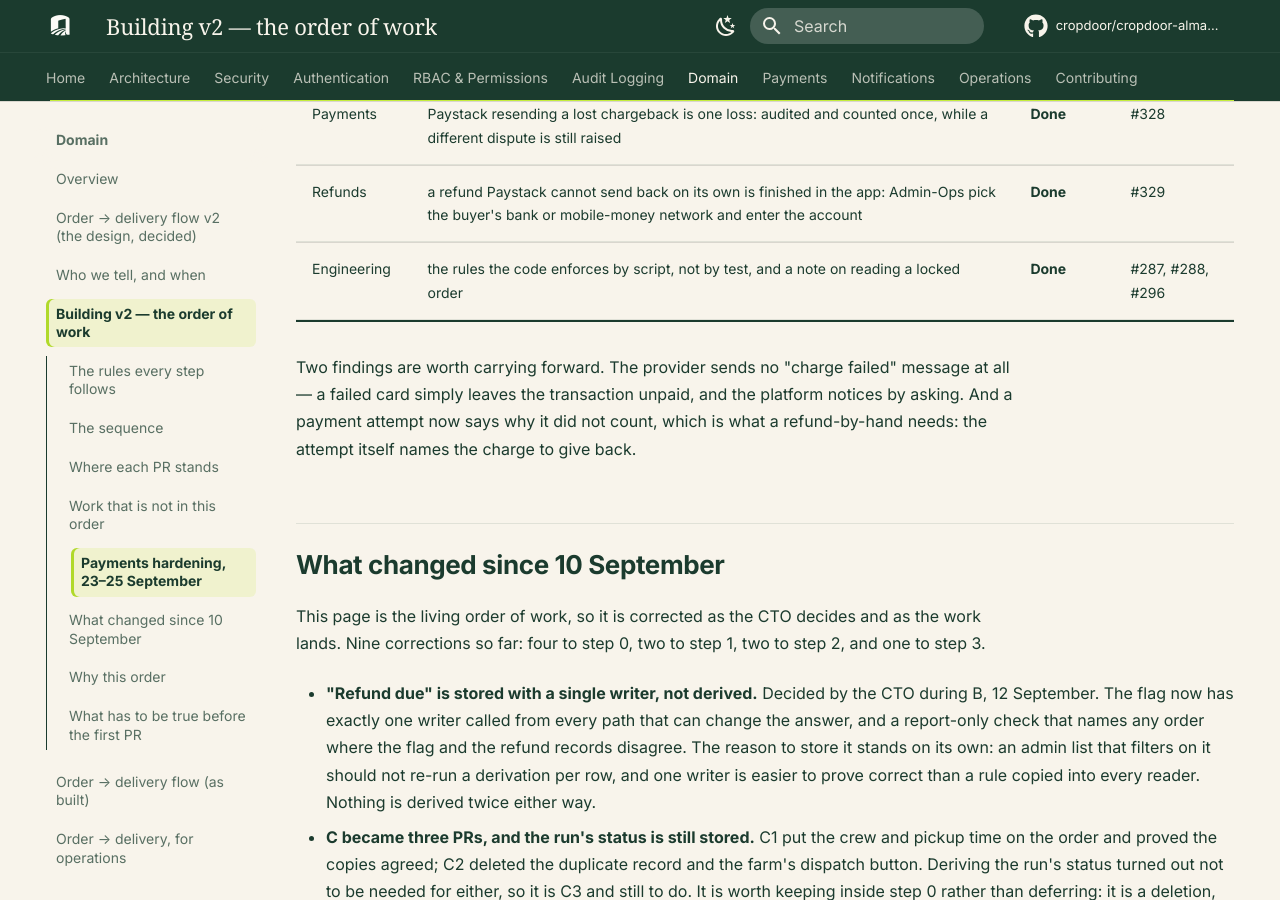
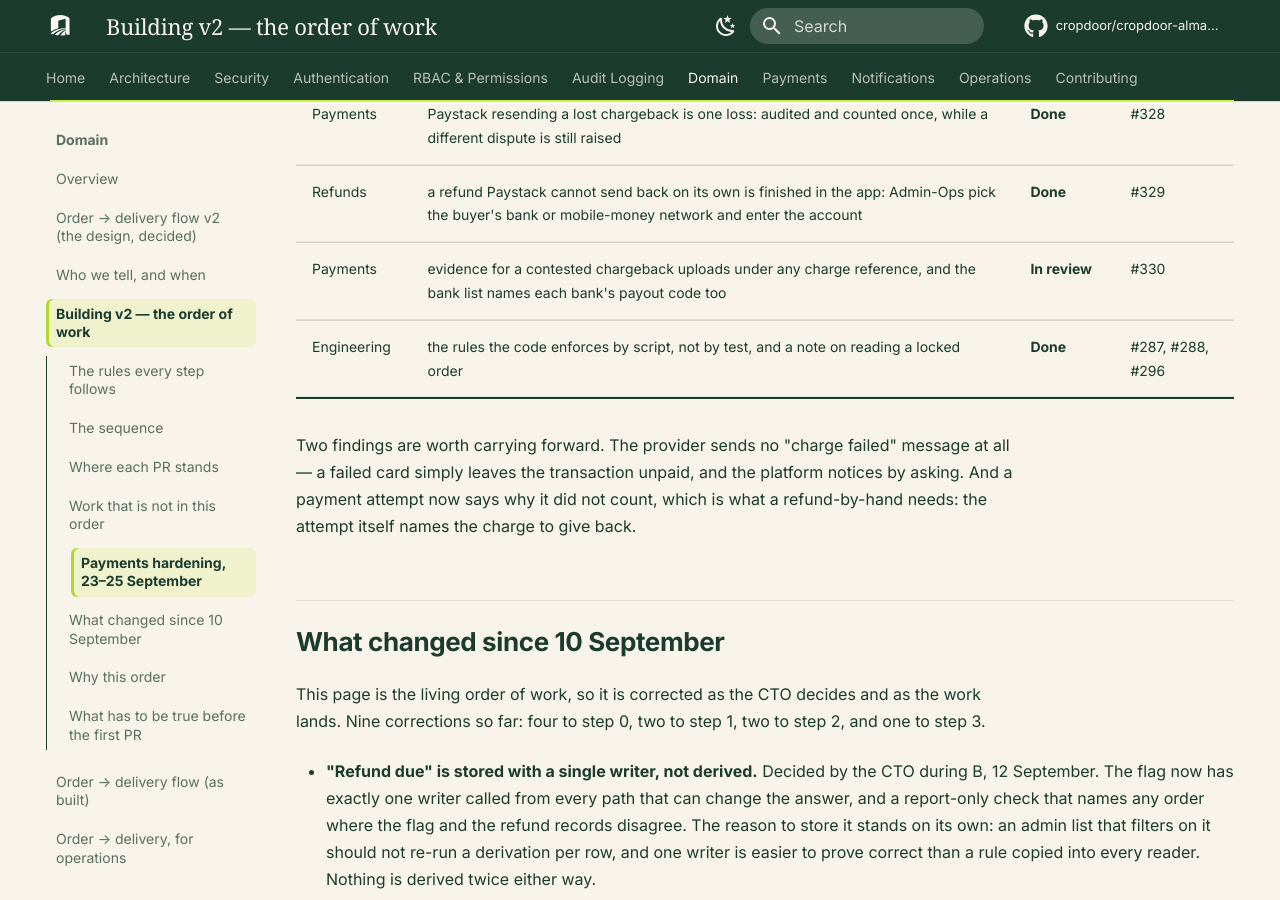
Before and after one commit to cropdoor/cropdoor-almanac, an MkDocs documentation site: the page built from docs/domain/order-delivery-flow-v2-build-order.md, in a window 1280 px wide and 900 px high, scrolled down 11395 px. Built offline with MkDocs 1.6.1 and Material for MkDocs 9.7.7, drawn with Linux system fonts in a browser that asks for light colours; some web fonts are replaced; comment, search, counter and statistics services are not loaded.

Commit message:
tracker: dispute upload filename encoded + bank code, in review (#330)

```diff
--- a/docs/domain/order-delivery-flow-v2-build-order.md
+++ b/docs/domain/order-delivery-flow-v2-build-order.md
@@ -147,6 +147,7 @@ Found while building step 3's refunds and while testing against the real payment
 | Payments | a lost chargeback reverses what the order's ledger holds, raising an alarm if that is not the payment, and a refund landing afterwards never posts on top of it | **Done** | #327 |
 | Payments | Paystack resending a lost chargeback is one loss: audited and counted once, while a different dispute is still raised | **Done** | #328 |
 | Refunds | a refund Paystack cannot send back on its own is finished in the app: Admin-Ops pick the buyer's bank or mobile-money network and enter the account | **Done** | #329 |
+| Payments | evidence for a contested chargeback uploads under any charge reference, and the bank list names each bank's payout code too | **In review** | #330 |
 | Engineering | the rules the code enforces by script, not by test, and a note on reading a locked order | **Done** | #287, #288, #296 |
 
 Two findings are worth carrying forward. The provider sends no "charge failed" message at all — a failed card simply leaves the transaction unpaid, and the platform notices by asking. And a payment attempt now says why it did not count, which is what a refund-by-hand needs: the attempt itself names the charge to give back.
```
